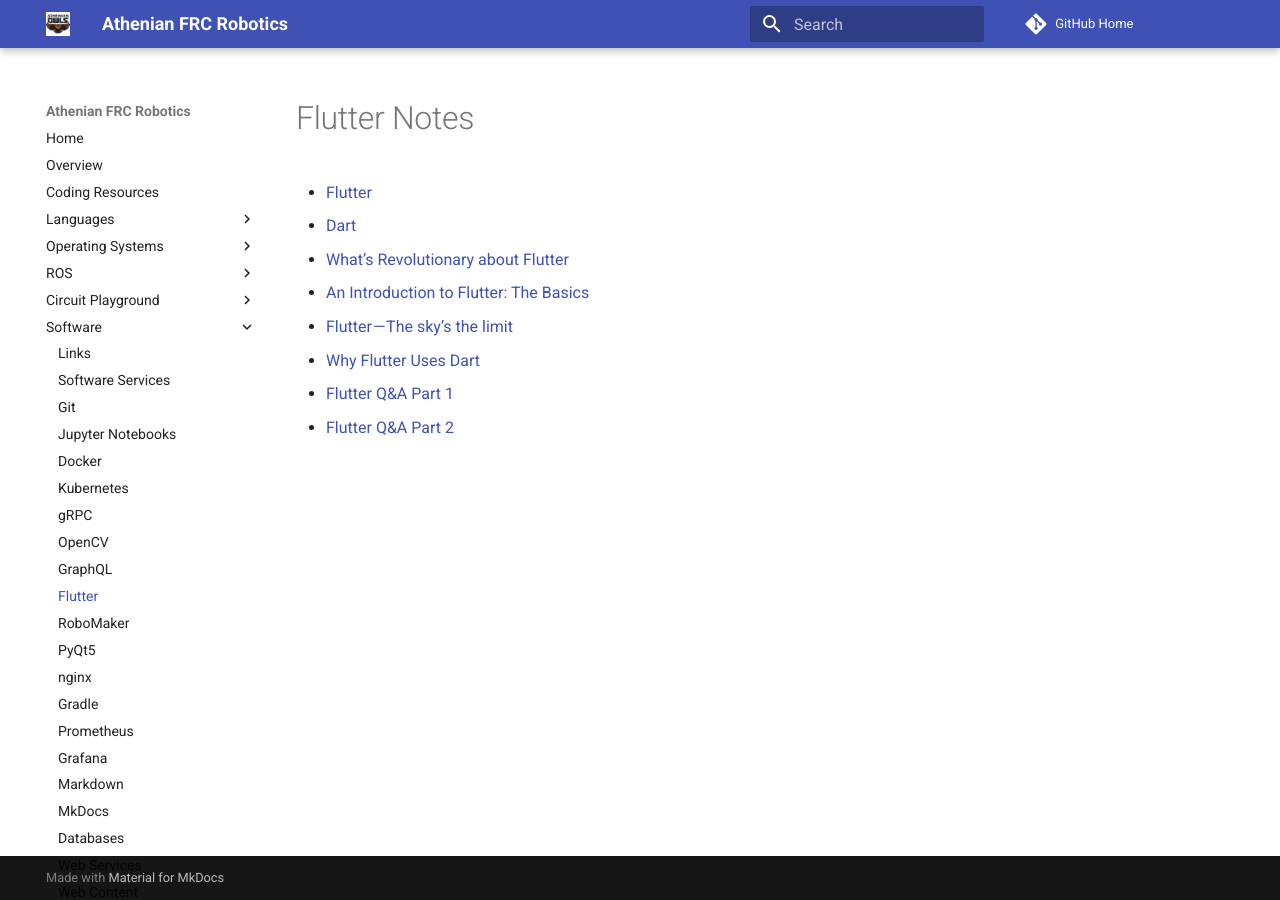
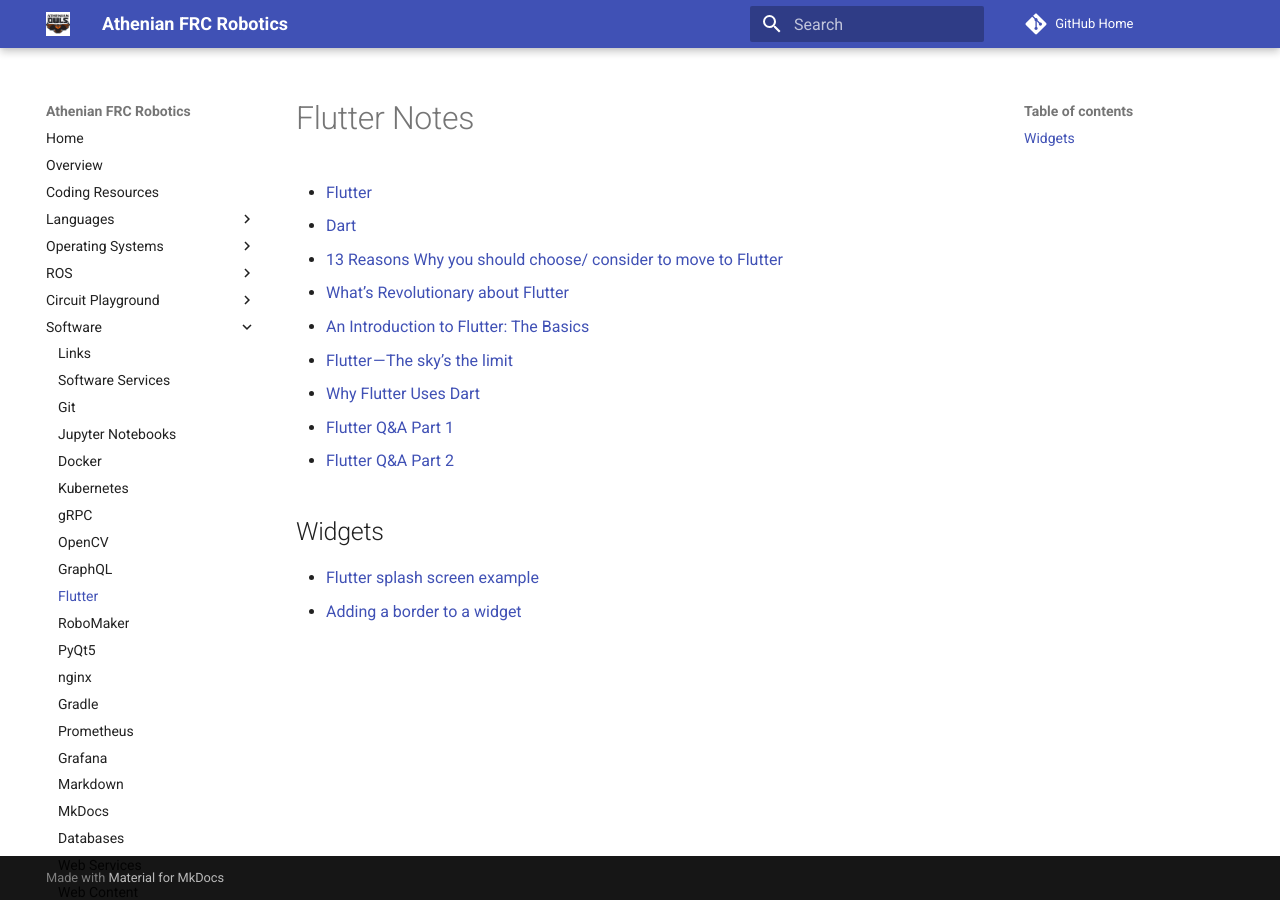
Before and after one commit to athenian-robotics/athenian-robotics-mkdocs, an MkDocs documentation site: the page built from docs/flutter.md, in a window 1280 px wide. Built offline with MkDocs 1.6.1 and Material for MkDocs 9.7.7, drawn with Linux system fonts in a browser that asks for light colours; comment, search, counter and statistics services are not loaded.

Commit message:
Update docs

```diff
--- a/docs/flutter.md
+++ b/docs/flutter.md
@@ -2,9 +2,14 @@
 
 * [Flutter](https://flutter.io)
 * [Dart](https://www.dartlang.orgs)
+* [13 Reasons Why you should choose/ consider to move to Flutter](https://medium.com/flutter-community/13-reasons-why-you-should-choose-consider-to-move-to-flutter-in-2019-24323ee259c1)
 * [What’s Revolutionary about Flutter](https://hackernoon.com/whats-revolutionary-about-flutter-946915b09514)
 * [An Introduction to Flutter: The Basics](https://medium.freecodecamp.org/an-introduction-to-flutter-the-basics-9fe541fd39e2)
 * [Flutter — The sky’s the limit](https://edit.theappbusiness.com/flutter-the-skys-the-limit-84887c8f650d)
 * [Why Flutter Uses Dart](https://hackernoon.com/why-flutter-uses-dart-dd635a054ebf)
 * [Flutter Q&A Part 1](https://medium.com/flutter-community/flutter-live-recap-askflutter-questions-and-answers-part-1-9b80753a16a1)
 * [Flutter Q&A Part 2](https://medium.com/flutter-community/flutter-live-recap-askflutter-questions-and-answers-part-2-e4d962f3f270)
+
+## Widgets
+* [Flutter splash screen example](http://codesfor.in/flutter-splash-screen-example/)
+* [Adding a border to a widget](https://medium.com/@studymongolian/adding-a-border-to-a-widget-in-flutter-d387bc5d7cff)
```
